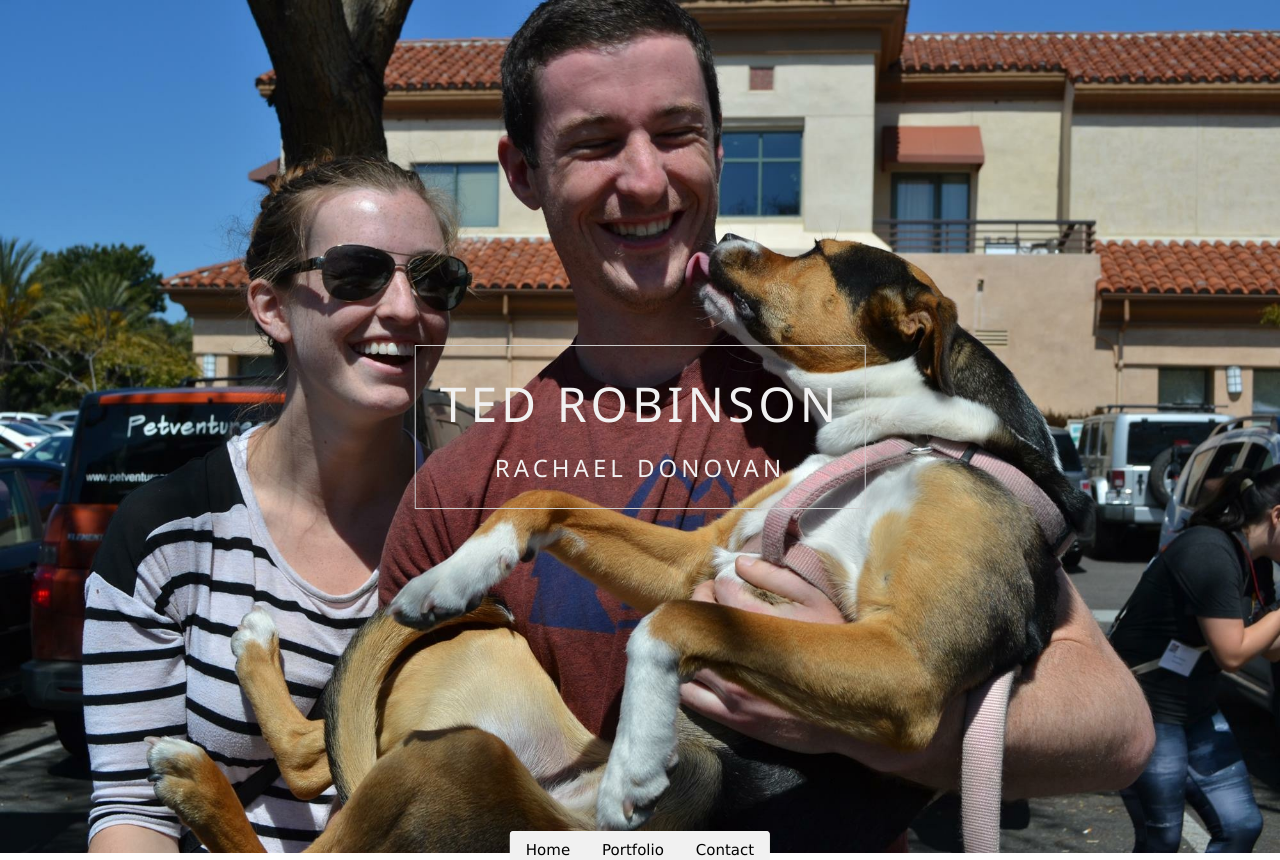
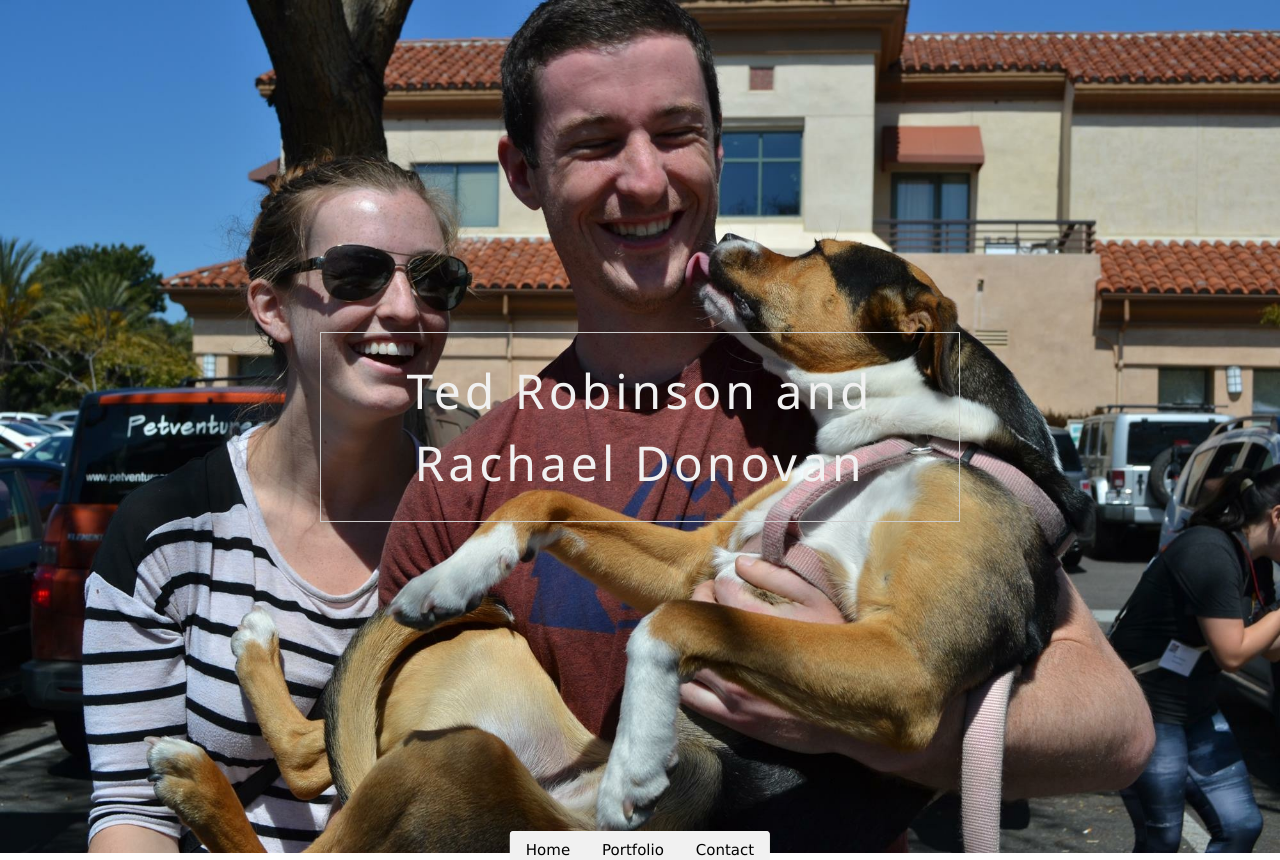
Before and after one commit to Sarulian/sarulian-website, a Flask app: page /daisy in a window 1280 px wide. Shown: the top 860 px of the page. Run offline with Flask 2, Linux system fonts and the light colour scheme.

Commit message:
changing titles

```diff
--- a/templates/daisy.html
+++ b/templates/daisy.html
@@ -11,9 +11,7 @@
 <header class="w3-display-container w3-content w3-center" style="max-width:1500px">
   <img class="w3-image" src="/static/daisy1.jpg" alt="Me" width="1500" height="600">
   <div class="w3-display-middle w3-padding-large w3-border w3-wide w3-text-light-grey w3-center">
-    <h1 class="w3-hide-medium w3-hide-small w3-xxxlarge">TED ROBINSON</h1>
-    <h5 class="w3-hide-large" style="white-space:nowrap">RACHAEL DONOVAN</h5>
-    <h3 class="w3-hide-medium w3-hide-small">RACHAEL DONOVAN</h3>
+    <h1 class="w3-hide-medium w3-hide-small w3-xxxlarge">Ted Robinson and Rachael Donovan</h1>
   </div>
 
   <!-- Navbar (placed at the bottom of the header image) -->
```
